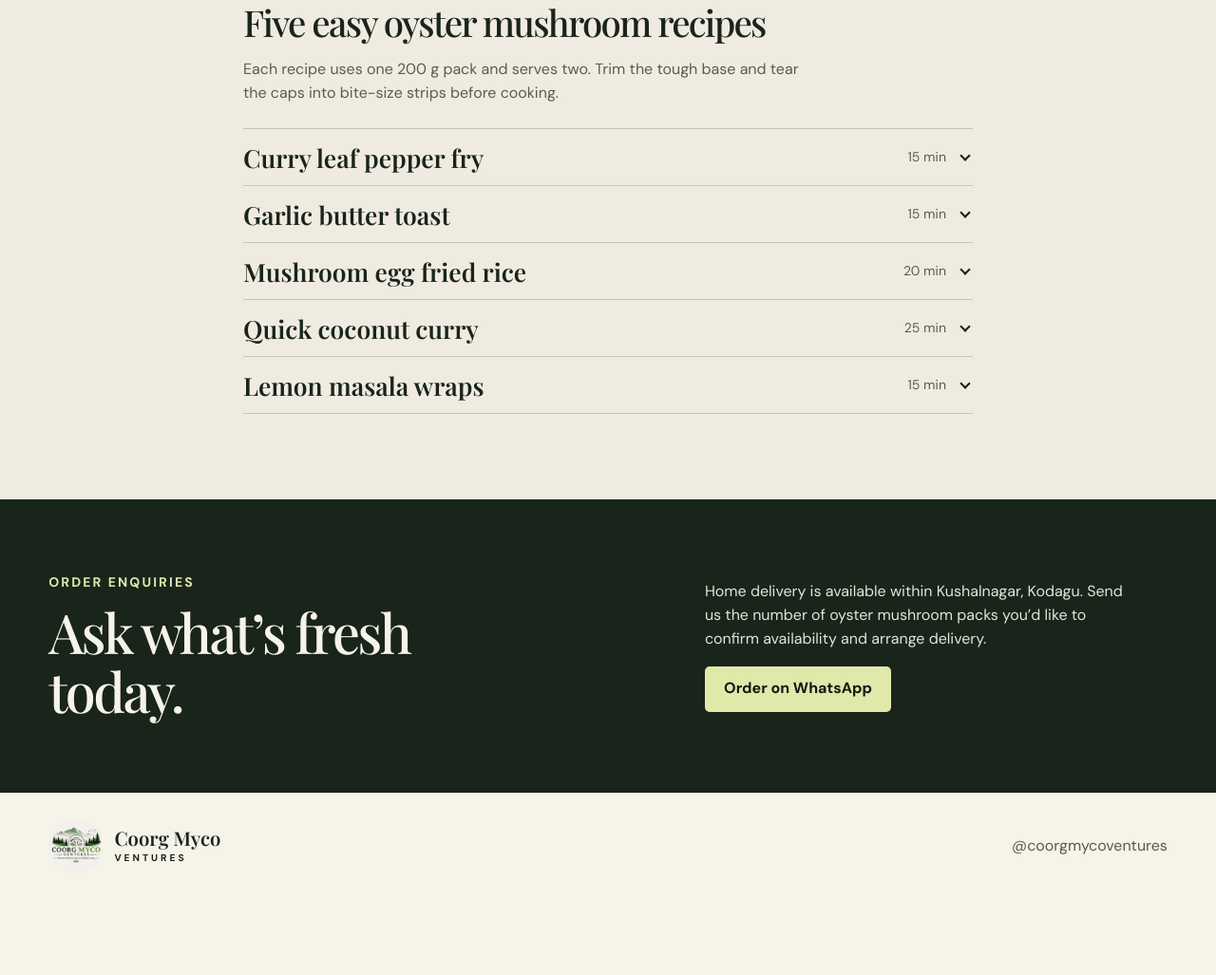
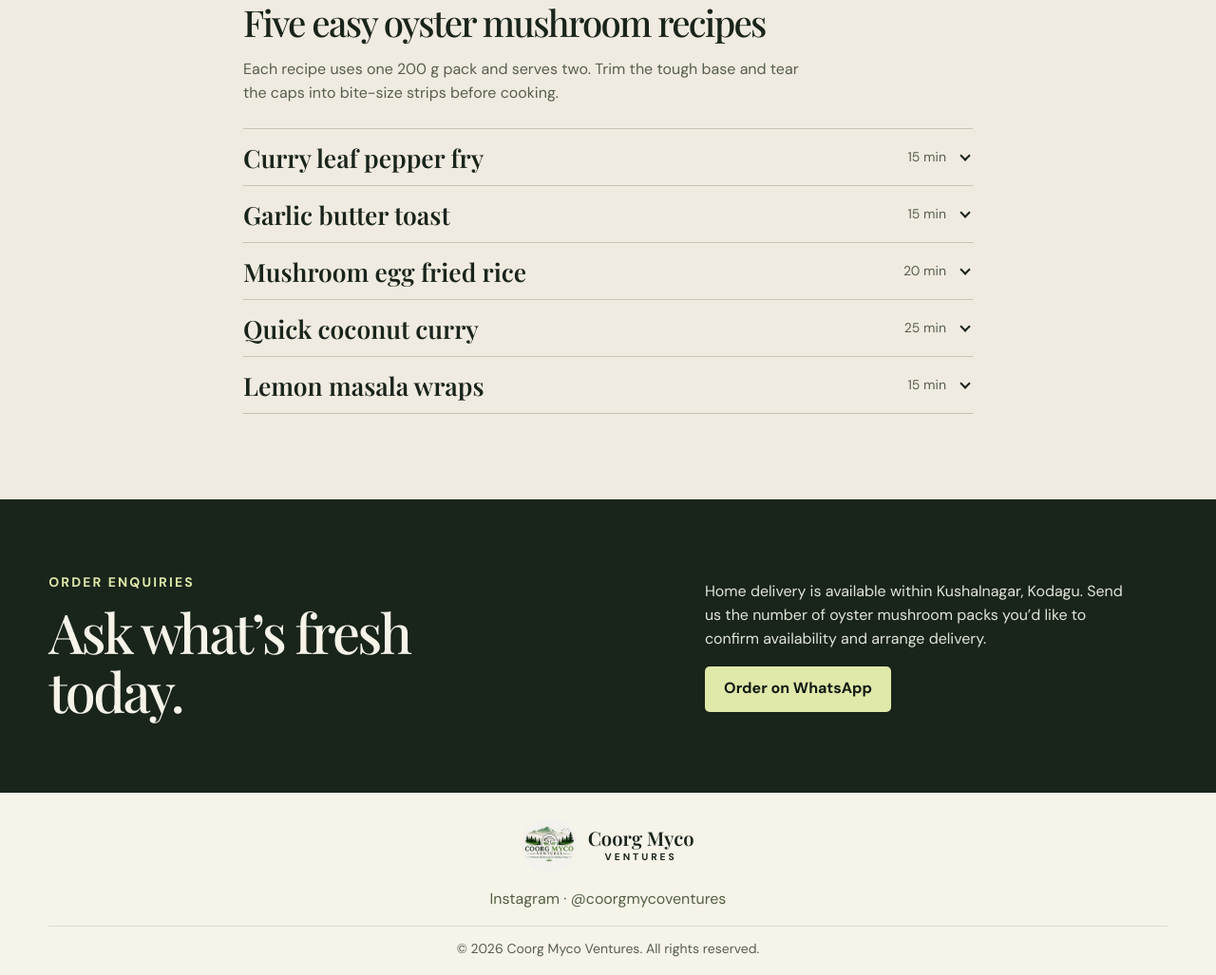
Before and after one commit to suhaibks/coorg-myco-ventures, a plain HTML site: page dist/index.html in a window 1280 px wide. Shown: the part 2687-3714 px from the top of the page at 95% size. Before the commit the page ends 3634 px from the top, so only its background shows below. Drawn offline with nearby package versions, Linux system fonts and the light colour scheme; a web font is replaced by a local one.

Commit message:
Place social link and copyright in footer

```diff
--- a/dist/index.html
+++ b/dist/index.html
@@ -153,12 +153,15 @@
       </div>
     </section>
   </main>
-  <footer class="wrap footer">
-    <a class="brand" href="#top" aria-label="Coorg Myco Ventures, back to top">
-      <img class="brand-logo" src="assets/coorg-myco-logo.jpg" alt="" width="150" height="150">
-      <span>Coorg Myco<small>Ventures</small></span>
-    </a>
-    <a href="https://www.instagram.com/coorgmycoventures/">@coorgmycoventures</a>
+  <footer class="footer">
+    <div class="wrap footer-inner">
+      <a class="brand" href="#top" aria-label="Coorg Myco Ventures, back to top">
+        <img class="brand-logo" src="assets/coorg-myco-logo.jpg" alt="" width="150" height="150">
+        <span>Coorg Myco<small>Ventures</small></span>
+      </a>
+      <a class="footer-instagram" href="https://www.instagram.com/coorgmycoventures/">Instagram · @coorgmycoventures</a>
+      <p class="footer-copyright">© 2026 Coorg Myco Ventures. All rights reserved.</p>
+    </div>
   </footer>
 </body>
 </html>
--- a/dist/styles.css
+++ b/dist/styles.css
@@ -31,7 +31,7 @@ h1, h2, h3 { font-family: var(--serif); font-weight: 500; line-height: 1.08; }
 .topbar nav[hidden] { display: none; }
 .mobile-order, .menu-toggle { display: none; }
 .topbar nav a { font-size: .93rem; font-weight: 500; text-decoration: none; }
-.topbar nav a:hover, .footer > a:last-child:hover { text-decoration: underline; text-underline-offset: .25em; }
+.topbar nav a:hover, .footer-instagram:hover { text-decoration: underline; text-underline-offset: .25em; }
 .button { display: inline-flex; align-items: center; justify-content: center; width: fit-content; max-width: 100%; min-height: 48px; padding: .6rem 1.2rem; text-align: center; border: 1px solid transparent; border-radius: 5px; font-weight: 700; text-decoration: none; transition: background-color .2s, color .2s; }
 .header-cta { justify-self: end; border-color: #e0e8aa65; color: var(--lime); font-size: .92rem; }
 .header-cta:hover, .primary { background: var(--lime); color: var(--deep); }
@@ -100,8 +100,10 @@ h3 { font-size: clamp(1.35rem, 2.4vw, 1.8rem); letter-spacing: -.025em; }
 .order-inner { display: grid; grid-template-columns: 1.15fr .85fr; align-items: center; gap: 2rem; }
 .order h2 { max-width: 14ch; margin-top: .6rem; }
 .order-inner > div:last-child p { max-width: 41ch; margin: 0 0 1rem; color: #e2e5d9; }
-.footer { min-height: 112px; display: flex; flex-wrap: wrap; align-items: center; justify-content: space-between; gap: 1rem; }
-.footer > a:last-child { text-decoration: none; color: var(--moss); overflow-wrap: anywhere; }
+.footer { background: var(--cream); text-align: center; }
+.footer-inner { display: grid; justify-items: center; gap: .95rem; padding-block: 1.65rem 1rem; }
+.footer-instagram { max-width: 100%; text-decoration: none; color: var(--moss); overflow-wrap: anywhere; }
+.footer-copyright { width: 100%; padding-top: .85rem; border-top: 1px solid var(--line); color: var(--muted); font-size: .875rem; }
 
 @media (max-width: 66rem) {
   .hero { background-size: cover, auto 105%; background-position: center, calc(100% + 3rem) center; }
@@ -131,7 +133,6 @@ h3 { font-size: clamp(1.35rem, 2.4vw, 1.8rem); letter-spacing: -.025em; }
   .product, .growing-feature, .growing-steps, .order-inner { grid-template-columns: minmax(0, 1fr); }
   .nutrition-grid { grid-template-columns: repeat(2, minmax(0, 1fr)); }
   .product img { height: auto; aspect-ratio: 1.42; }
-  .footer { padding-block: 1rem; }
 }
 @media (max-width: 24rem) {
   .brand { font-size: 1.1rem; gap: .45rem; }
```
